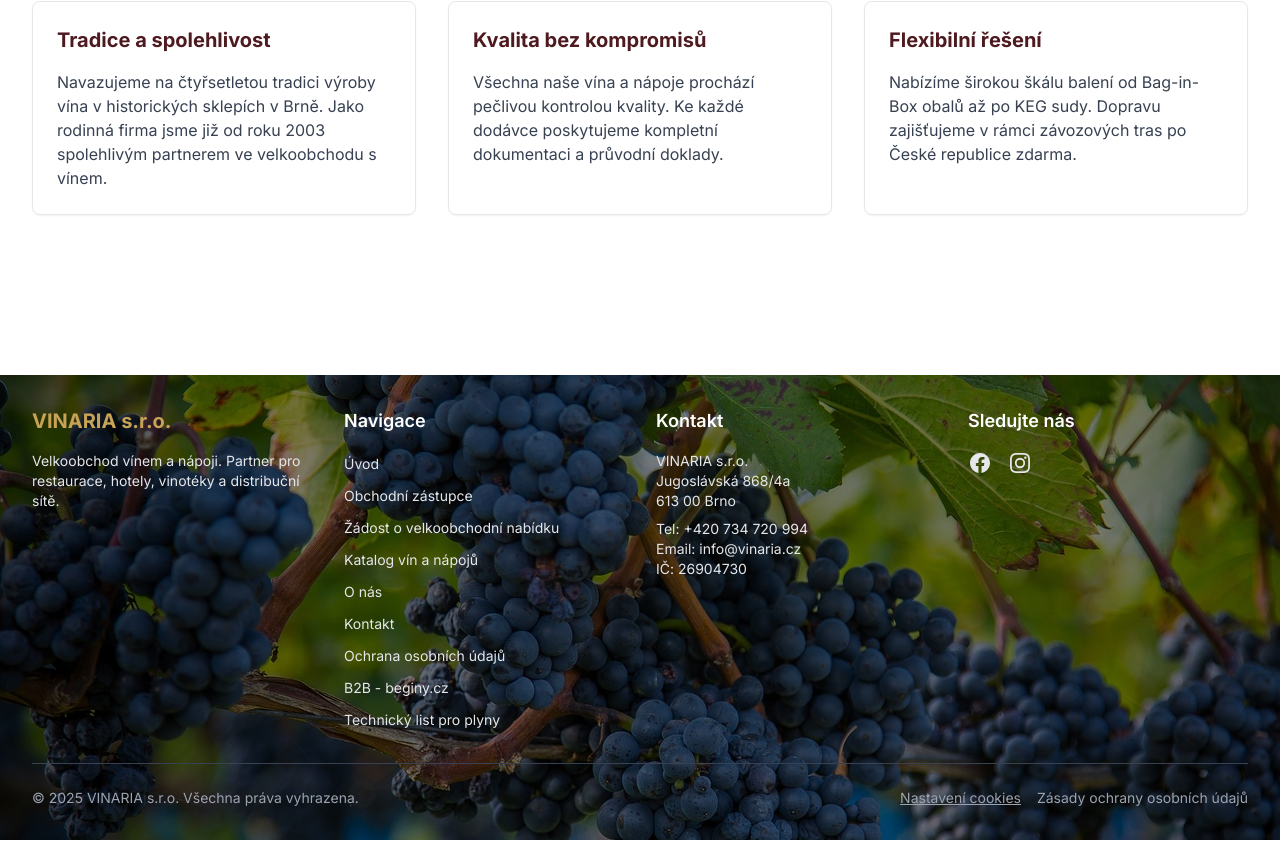
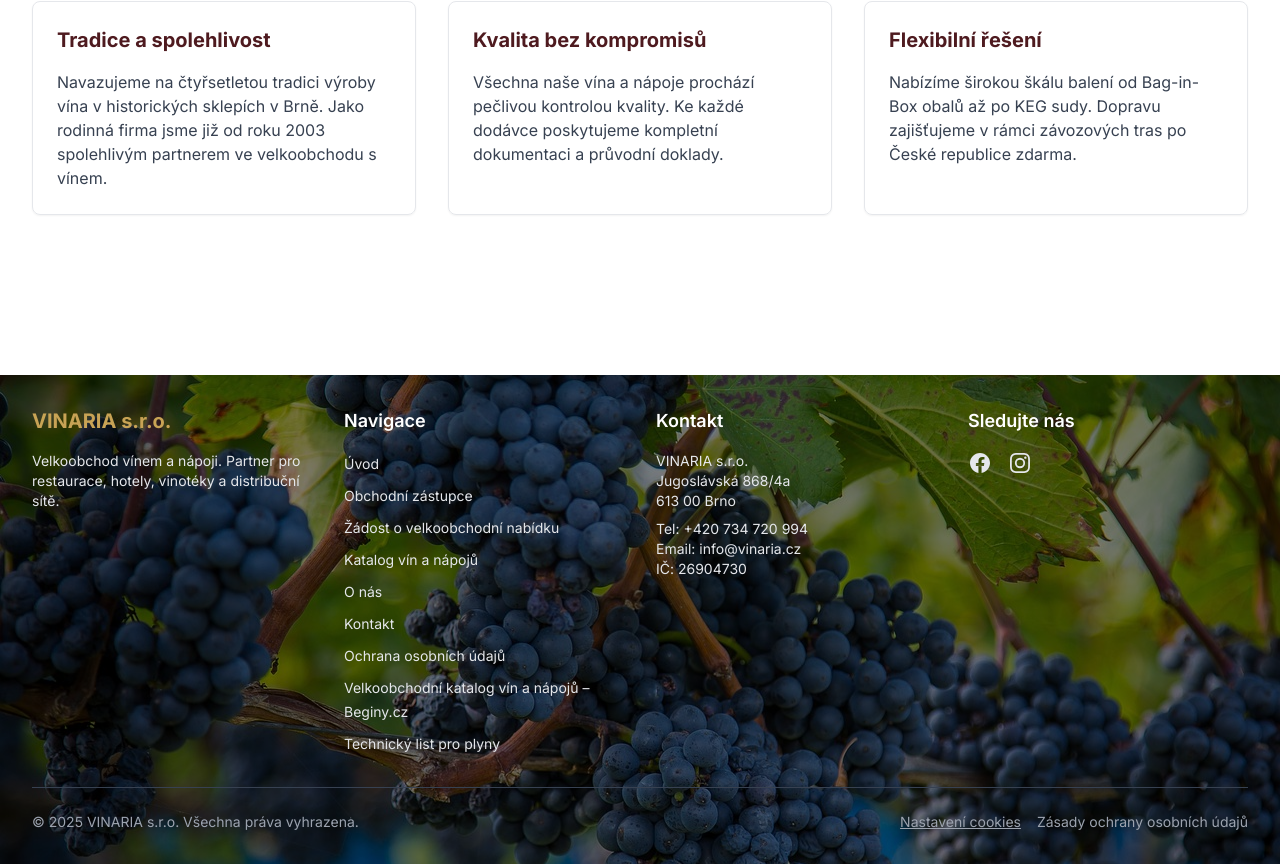
Before and after one commit to jeromedefif/vinaria-web, a Next.js app: page / in a window 1280 px wide. Shown: the part 3537-4401 px from the top of the page. Before the commit the page ends 4377 px from the top, so only its background shows below. Built offline with nearby package versions, Linux system fonts and the light colour scheme.

Commit message:
Link to Beginy public product catalog

```diff
--- a/src/components/ui/footer.tsx
+++ b/src/components/ui/footer.tsx
@@ -68,8 +68,8 @@ export default function Footer() {
                 </Link>
               </li>
               <li>
-                <a href="https://www.beginy.cz" className="font-montserrat text-sm text-gray-200 hover:text-wine-gold transition-colors" target="_blank" rel="noopener noreferrer">
-                  B2B - beginy.cz
+                <a href="https://www.beginy.cz/produkty" className="font-montserrat text-sm text-gray-200 hover:text-wine-gold transition-colors" target="_blank" rel="noopener noreferrer">
+                  Velkoobchodní katalog vín a nápojů – Beginy.cz
                 </a>
               </li>
               <li>
```
